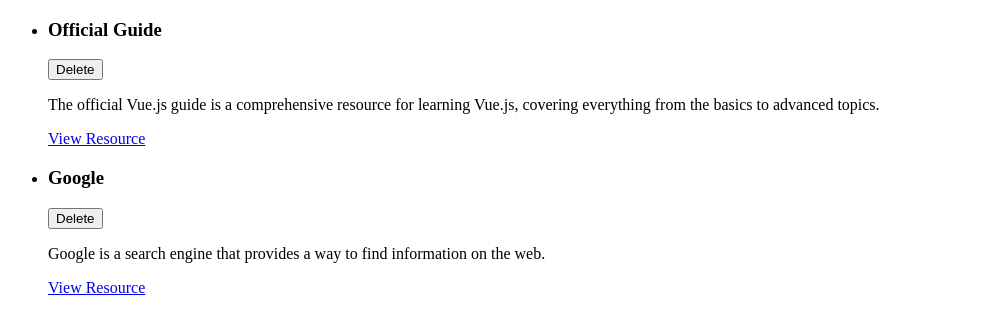
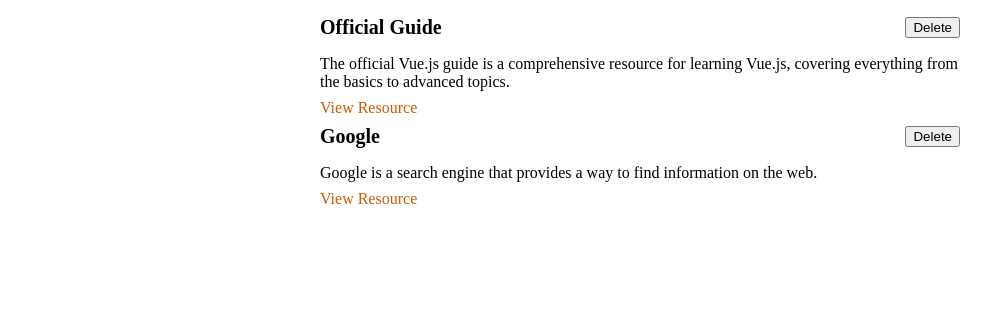
Before and after one commit to jahidarif/learning-vue-project, a Vue app in the folder prj-cmp-01-starting-setup/: page / in a window 1280 px wide. Shown: the top 334 px of the page, without its empty margins (0-991 px from the left). Built offline with nearby package versions, Linux system fonts and the light colour scheme.

Commit message:
storedResouces componnet and styling are added

```diff
--- a/prj-cmp-01-starting-setup/src/App.vue
+++ b/prj-cmp-01-starting-setup/src/App.vue
@@ -1,19 +1,11 @@
 <template>
-  <ul>
-    <LearningResource
-      v-for="resource in storeResources"
-      :key="resource.id"
-      :title="resource.title"
-      :description="resource.description"
-      :link="resource.link"
-    ></LearningResource>
-  </ul>
+  <StoredResource :resources="storeResources"></StoredResource>
 </template>
 <script>
-import LearningResource from './components/learning-resources/LearningResource.vue';
+import StoredResource from './components/learning-resources/StoredResource.vue';
 export default {
   components: {
-    LearningResource,
+    StoredResource,
   },
   data() {
     return {
@@ -37,3 +29,15 @@
   },
 };
 </script>
+<style scoped>
+@import url('https://fonts.googleapis.com/css2?family=Roboto:wght@400;700&display=swap');
+* {
+  box-sizing: border-box;
+}
+html {
+  font-family: 'Roboto', sans-serif;
+}
+body {
+  margin: 0;
+}
+</style>
--- a/prj-cmp-01-starting-setup/src/components/learning-resources/LearningResource.vue
+++ b/prj-cmp-01-starting-setup/src/components/learning-resources/LearningResource.vue
@@ -17,10 +17,37 @@
 
 <script>
 export default {
-  props: [
-    'title',
-    'description',
-    'link'
-  ]
+  props: ['title', 'description', 'link'],
+};
+</script>
+<style scoped>
+li {
+  margin: auto;
+  max-width: 40rem;
 }
-</script>
+
+header {
+  display: flex;
+  justify-content: space-between;
+  align-items: center;
+}
+
+h3 {
+  font-size: 1.25rem;
+  margin: 0.5rem 0;
+}
+
+p {
+  margin: 0.5rem 0;
+}
+
+a {
+  text-decoration: none;
+  color: #ce5c00;
+}
+
+a:hover,
+a:active {
+  color: #c89300;
+}
+</style>
--- /dev/null
+++ b/prj-cmp-01-starting-setup/src/components/learning-resources/StoredResource.vue
@@ -0,0 +1,30 @@
+<template>
+     <ul>
+    <LearningResource
+      v-for="resource in resources"
+      :key="resource.id"
+      :title="resource.title"
+      :description="resource.description"
+      :link="resource.link"
+    ></LearningResource>
+  </ul>
+</template>
+<script>
+import LearningResource from './LearningResource.vue';
+
+  export default{
+    props: ['resources'],
+    components: {
+      LearningResource
+    }
+  }
+</script>
+<style scoped>
+  ul {
+  list-style: none;
+  margin: 0;
+  padding: 0;
+  margin: auto;
+  max-width: 40rem;
+}
+</style>
```
